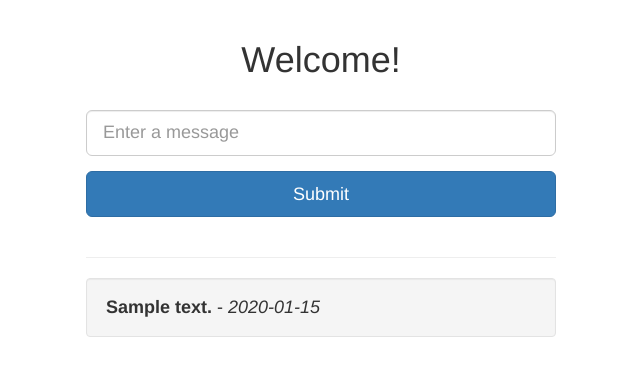
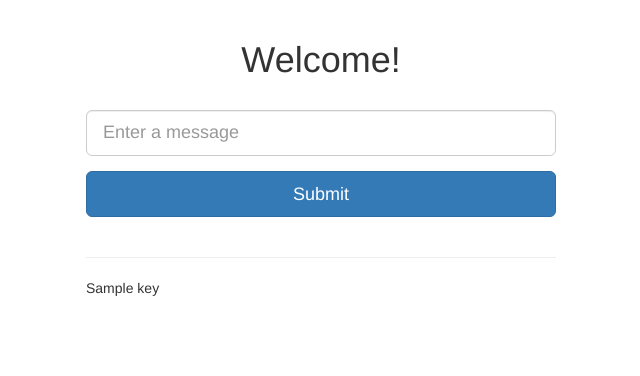
Before and after one commit to box-community/archived-python-hero-report, a Flask app: template web/templates/index.html in a window 1280 px wide. Shown: the top 376 px of the page, without its empty margins (319-959 px from the left). Run offline with Flask 2, Linux system fonts and the light colour scheme; tables that the repository leaves empty hold one stand-in row (values such as "Sample post"); the template is opened without the code that fills it: values that come from a table or form of the project are taken from there, most other values are stand-ins (such as "Sample title", 1, 10 or a date in 2020); some libraries are stand-ins or nearby versions.

Commit message:
Fetch a few enterprise events from last five minutes

```diff
--- a/web/app.py
+++ b/web/app.py
@@ -4,6 +4,9 @@ from flask import Flask
 from flask import request, render_template
 from flask.ext.sqlalchemy import SQLAlchemy
 from config import BaseConfig
+from boxsdk import OAuth2
+from boxsdk import Client
+from datetime import datetime, timezone
 
 app = Flask(__name__)
 app.config.from_object(BaseConfig)
@@ -12,15 +15,31 @@ db = SQLAlchemy(app)
 from models import *
 
 @app.route('/', methods=['GET', 'POST'])
+#def index():
+#	if request.method == 'POST':
+#		text = request.form['text']
+#		post = Post(text)
+#		db.session.add(post)
+#		db.session.commit()
+#	posts = Post.query.order_by(Post.date_posted.desc()).all()
+#	return render_template('index.html', key=app.config['SECRET_KEY'])
+
 def index():
-	if request.method == 'POST':
-		text = request.form['text']
-		post = Post(text)
-		db.session.add(post)
-		db.session.commit()
-	posts = Post.query.order_by(Post.date_posted.desc()).all()
-	return render_template('index.html', posts=posts)
 
+	oauth = OAuth2(
+		client_id='foo',
+		client_secret='bar',
+		access_token=app.config['ACCESS_TOKEN']
+		)
+
+	client = Client(oauth)
+	events = client.events().get_enterprise_events(
+		limit=5,
+		event_type=['UPLOAD'],
+		created_after=datetime.datetime.now(timezone.utc) + datetime.timedelta(minutes=-5),
+		)
+
+	return render_template('index.html', key=events)
 
 if __name__ == '__main__':
 	app.run()
--- a/web/config.py
+++ b/web/config.py
@@ -5,7 +5,7 @@ import os
 
 
 class BaseConfig(object):
-    SECRET_KEY = os.environ['SECRET_KEY']
+    ACCESS_TOKEN = os.environ['ACCESS_TOKEN']
     DEBUG = os.environ['DEBUG']
     DB_NAME = os.environ['DB_NAME']
     DB_USER = os.environ['DB_USER']
--- a/web/templates/index.html
+++ b/web/templates/index.html
@@ -19,9 +19,12 @@
 <hr>
 
 <div>
+  <p>{{ key }}</p>
+  <!--
   {% for post in posts %}
     <h4 class="well"><strong>{{post.text}}</strong> - <em>{{post.date_posted.strftime('%Y-%m-%d')}}</em></h4>
   {% endfor %}
+  -->
 </div>
 
 {% endblock %}
```
Also changed, not shown: 1 other file.
